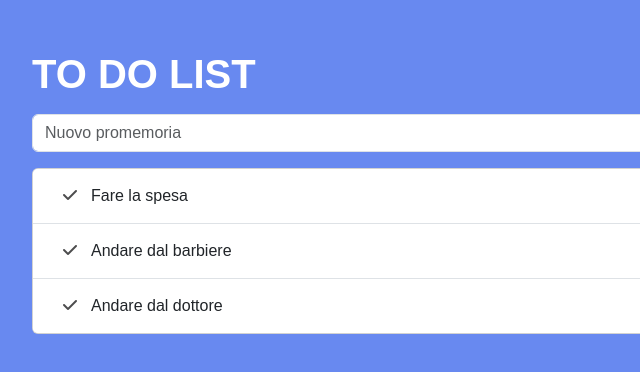
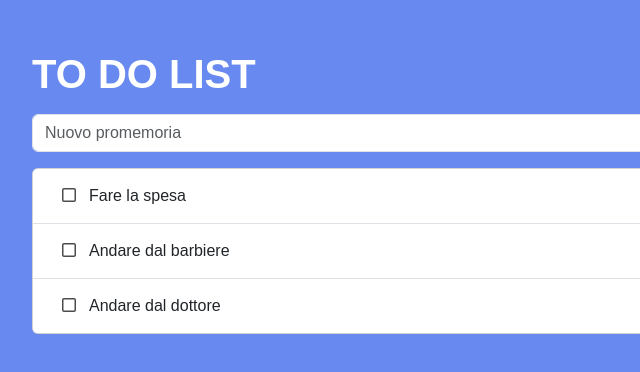
Before and after one commit to PasqualeIsabelli/vue-todolist, a plain HTML site: page index.html in a window 1280 px wide. Shown: the part 150-522 px from the top of the page, 208-848 px from the left. Drawn offline with nearby package versions, Linux system fonts and the light colour scheme.

Commit message:
fix some details milestone 1.2 don't work

```diff
--- a/index.html
+++ b/index.html
@@ -32,9 +32,9 @@
           <li class="list-group-item d-flex justify-content-between todo-item" v-for="todoItem in todoList">
             <div class="d-flex" @click="todoItemDone(todoItem)">
               <!--Tramite @click sull'item comparirà una line through sull'item per indicare che è stato completato-->
-              <button class="btn btn-link"><i class="fa-solid fa-check" style="color: #4c4c4d;"></i></button>
+              <button class="btn btn-link"><i class="fa-regular fa-square" style="color: #4c4c4d;"></i></button>
               <!-- <input class="form-check-input me-2 " type="checkbox"> -->
-              <!--Se la proprietà done è vera visualizzo il testo sbarrato altrimenti--> <!-- v-bind:class="(todoItem.done === true ? 'text-decoration-line-through' : '')" (NON FUNZIONA)-->
+              <!--Se la proprietà done è vera visualizzo il testo sbarrato altrimenti no--> <!-- v-bind:class="(todoItem.done === true ? 'text-decoration-line-through' : '')" (NON FUNZIONA)-->
               <div class="d-flex align-items-center">{{todoItem.text}}</div>
             </div>
             <!--Tramite @click sulla icon 'x' elimino l'iitem della todolist selezionato-->
```
